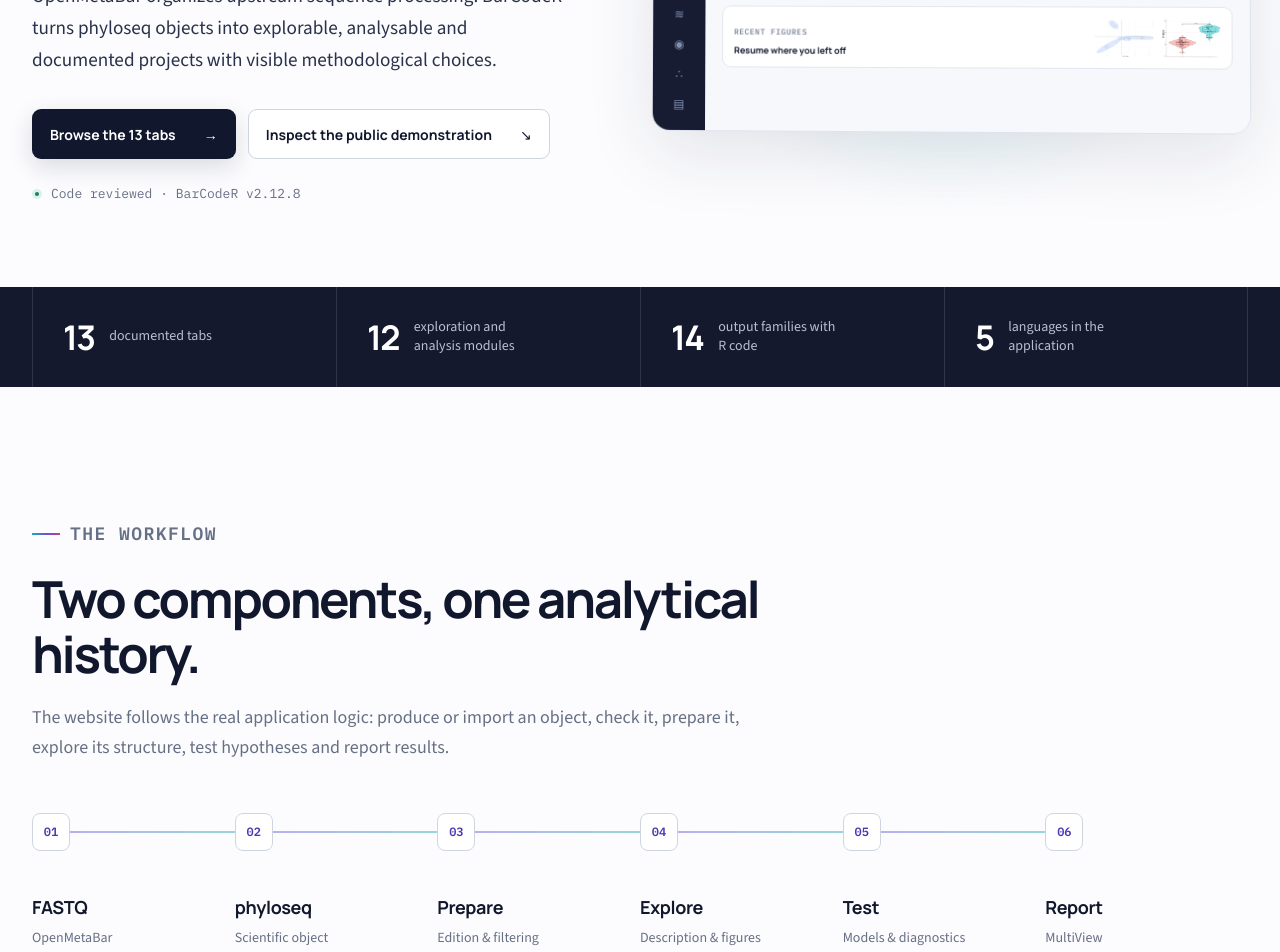
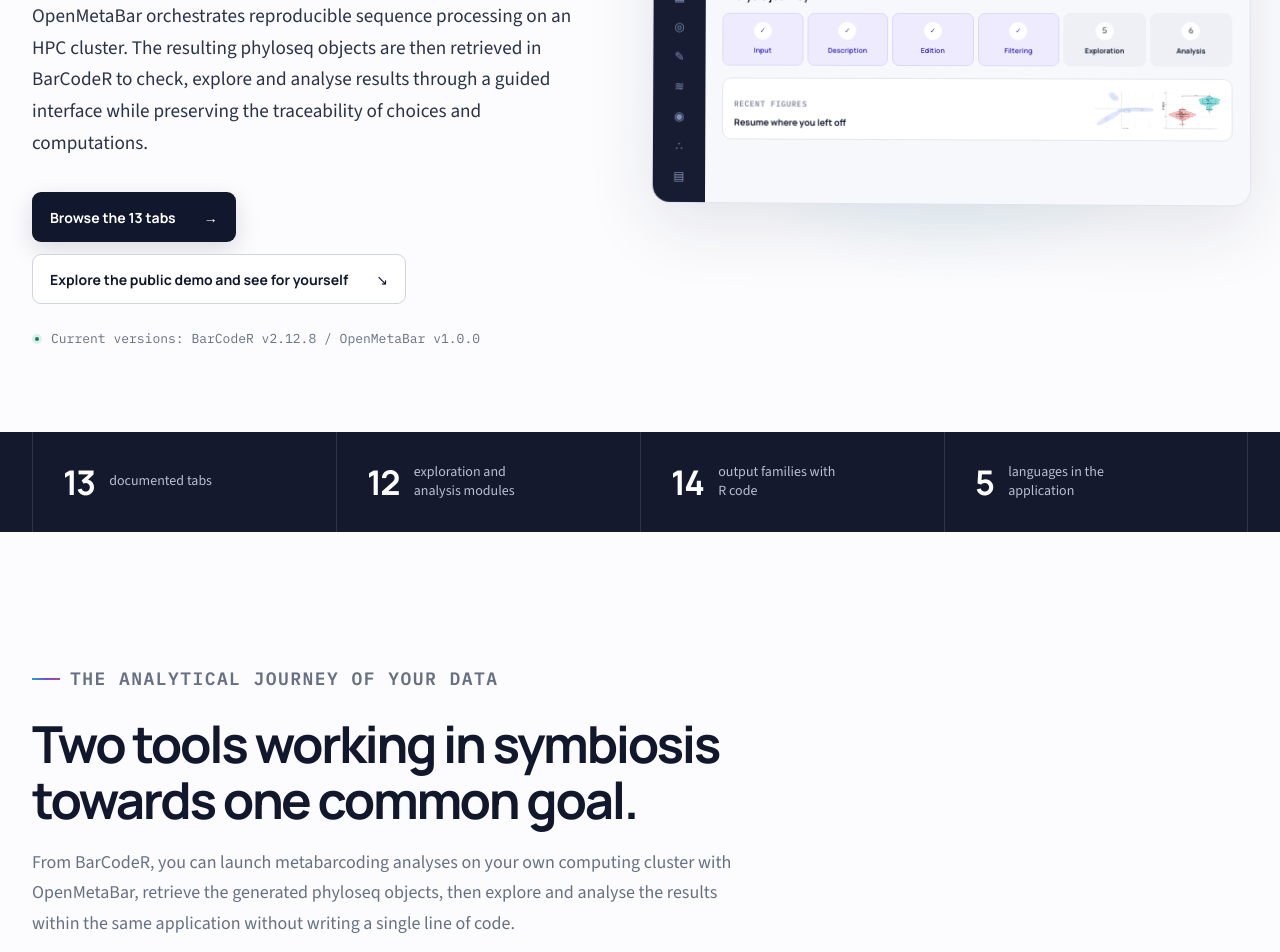
Before and after one commit to MLPosuphy/site-BarCodeR-R-shiny-application, a React (Vite) app: page / in a window 1280 px wide. Shown: the part 580-1532 px from the top of the page. Built offline with nearby package versions, Linux system fonts and the light colour scheme.

Commit message:
Refine overview hero and analytical workflow

```diff
--- a/src/App.tsx
+++ b/src/App.tsx
@@ -4,6 +4,10 @@
 const asset = (path: string) => `${import.meta.env.BASE_URL}${path}`;
 const tx = (value: Localized, language: Language) => value[language];
 const moduleHref = (key: string) => `#/application/${key}`;
+
+// When the real BarCodeR home screenshot is provided, place it in `public/`
+// and set this single path (for example: "app-previews/barcoder-home-real.png").
+const HOME_SCREENSHOT_PATH: string | null = null;
 
 const groupOrder: AppModule["group"][] = ["orient", "input", "prepare", "analyse", "report"];
 
@@ -113,35 +117,59 @@
   );
 }
 
+function HomeApplicationVisual({ language }: { language: Language }) {
+  if (!HOME_SCREENSHOT_PATH) return <AppPreview language={language} />;
+
+  return (
+    <div className="home-screenshot-frame">
+      <img
+        src={asset(HOME_SCREENSHOT_PATH)}
+        alt={language === "fr" ? "Page d’accueil réelle de l’application BarCodeR" : "Real BarCodeR application home page"}
+      />
+    </div>
+  );
+}
+
 function Workflow({ language, compact = false }: { language: Language; compact?: boolean }) {
-  const items = [
+  const overviewItems = [
+    [language === "fr" ? "Entrer dans BarCodeR" : "Enter BarCodeR", language === "fr" ? "Projet · données · paramètres" : "Project · data · parameters", "01"],
+    [language === "fr" ? "Lancer OpenMetaBar" : "Launch OpenMetaBar", "FASTQ · design · reference", "02"],
+    [language === "fr" ? "Suivre le calcul HPC" : "Monitor HPC computing", "Nextflow · Slurm · monitoring", "03"],
+    [language === "fr" ? "Récupérer le phyloseq" : "Retrieve the phyloseq", language === "fr" ? "Import direct dans BarCodeR" : "Direct import into BarCodeR", "04"],
+    [language === "fr" ? "Explorer & analyser" : "Explore & analyse", language === "fr" ? "Figures · statistiques · diagnostics" : "Figures · statistics · diagnostics", "05"],
+    [language === "fr" ? "Restituer" : "Report", language === "fr" ? "Historique · code R · MultiView" : "History · R code · MultiView", "06"]
+  ];
+  const applicationItems = [
     ["FASTQ", "OpenMetaBar", "01"], ["phyloseq", language === "fr" ? "Objet scientifique" : "Scientific object", "02"],
     [language === "fr" ? "Préparer" : "Prepare", language === "fr" ? "Édition & filtration" : "Edition & filtering", "03"],
     [language === "fr" ? "Explorer" : "Explore", language === "fr" ? "Description & figures" : "Description & figures", "04"],
     [language === "fr" ? "Tester" : "Test", language === "fr" ? "Modèles & diagnostics" : "Models & diagnostics", "05"],
     [language === "fr" ? "Restituer" : "Report", "MultiView", "06"]
   ];
+  const items = compact ? applicationItems : overviewItems;
   return <div className={compact ? "workflow compact" : "workflow"}>{items.map(([name, detail, number], index) => <div className="workflow-step" key={number}><span>{number}</span><div><b>{name}</b><small>{detail}</small></div>{index < items.length - 1 && <i />}</div>)}</div>;
 }
 
 function Landing({ language }: { language: Language }) {
   const c = language === "fr" ? {
-    badge: "Logiciel scientifique · R/Shiny + Nextflow DSL2",
+    badge: "Métabarcoding intégré · du calcul HPC à l’analyse interactive",
     title: <>Du read à la figure,<br /><em>sans perdre le fil scientifique.</em></>,
-    intro: "OpenMetaBar organise le traitement amont des séquences. BarCodeR transforme les objets phyloseq en projets explorables, analysables et documentés, avec des choix méthodologiques visibles.",
-    explore: "Parcourir les 13 onglets", proof: "Examiner la démonstration publique", version: "Code examiné · BarCodeR v2.12.8",
+    intro: "OpenMetaBar orchestre le traitement reproductible des séquences sur cluster HPC. Les objets phyloseq générés sont ensuite récupérés dans BarCodeR pour contrôler, explorer et analyser les résultats au sein d’une interface guidée, tout en conservant la traçabilité des choix et des calculs.",
+    explore: "Parcourir les 13 onglets", proof: "Explorer la démo publique pour vous convaincre", version: "Versions actuelles : BarCodeR v2.12.8 / OpenMetaBar v1.0.0",
     numbers: [["13", "onglets documentés"], ["12", "modules d’exploration et d’analyse"], ["14", "familles de sorties avec code R"], ["5", "langues dans l’application"]],
-    workflowK: "Le parcours", workflowT: "Deux composants, un même historique analytique.", workflowP: "Le site suit la logique réelle de l’application : produire ou importer un objet, le contrôler, le préparer, explorer ses structures, tester des hypothèses puis restituer les résultats.",
+    workflowK: "Le parcours analytique de vos données", workflowT: "Deux outils en symbiose pour servir un objectif commun.", workflowP: "Depuis BarCodeR, vous pouvez lancer vos analyses de métabarcoding sur votre propre cluster de calcul avec OpenMetaBar, récupérer les objets phyloseq générés, puis explorer et analyser les résultats au sein de la même application, sans avoir à écrire une seule ligne de code.",
+    workflowNote: "Les deux outils restent également disponibles indépendamment : BarCodeR peut analyser des objets phyloseq déjà constitués, tandis qu’OpenMetaBar peut être exécuté directement sur un cluster de calcul à partir de fichiers FASTQ.",
     modulesK: "Dans l’application", modulesT: "Chaque onglet a désormais sa propre page.", modulesP: "Les pages ci-dessous décrivent les entrées, les opérations, les sorties et les points de vigilance observés directement dans le code.",
     evidenceK: "Démonstration publique", evidenceT: "Les figures sont calculées, pas inventées.", evidenceP: "La démonstration utilise l’objet public GlobalPatterns de phyloseq. Le dataset synthétique de test n’est pas utilisé comme preuve scientifique.", details: "Voir les données et les méthodes",
     rigourK: "Conception", rigourT: "Attractif ne veut pas dire promotionnel.", rigourCards: [["Méthodes visibles", "Les paramètres de calcul sont distingués des options de rendu."], ["Limites explicites", "Chaque module indique ses prérequis et ses risques d’interprétation."], ["Traçabilité", "Dataset, provenance, historiques et scripts restent reliés."], ["Interface réelle", "Les contenus suivent les modules effectivement présents dans BarCodeR."]]
   } : {
-    badge: "Scientific software · R/Shiny + Nextflow DSL2",
+    badge: "Integrated metabarcoding · from HPC computing to interactive analysis",
     title: <>From reads to figures,<br /><em>without losing the scientific thread.</em></>,
-    intro: "OpenMetaBar organizes upstream sequence processing. BarCodeR turns phyloseq objects into explorable, analysable and documented projects with visible methodological choices.",
-    explore: "Browse the 13 tabs", proof: "Inspect the public demonstration", version: "Code reviewed · BarCodeR v2.12.8",
+    intro: "OpenMetaBar orchestrates reproducible sequence processing on an HPC cluster. The resulting phyloseq objects are then retrieved in BarCodeR to check, explore and analyse results through a guided interface while preserving the traceability of choices and computations.",
+    explore: "Browse the 13 tabs", proof: "Explore the public demo and see for yourself", version: "Current versions: BarCodeR v2.12.8 / OpenMetaBar v1.0.0",
     numbers: [["13", "documented tabs"], ["12", "exploration and analysis modules"], ["14", "output families with R code"], ["5", "languages in the application"]],
-    workflowK: "The workflow", workflowT: "Two components, one analytical history.", workflowP: "The website follows the real application logic: produce or import an object, check it, prepare it, explore its structure, test hypotheses and report results.",
+    workflowK: "The analytical journey of your data", workflowT: "Two tools working in symbiosis towards one common goal.", workflowP: "From BarCodeR, you can launch metabarcoding analyses on your own computing cluster with OpenMetaBar, retrieve the generated phyloseq objects, then explore and analyse the results within the same application without writing a single line of code.",
+    workflowNote: "Both tools also remain available independently: BarCodeR can analyse previously created phyloseq objects, while OpenMetaBar can run directly on a computing cluster from FASTQ files.",
     modulesK: "Inside the application", modulesT: "Every tab now has its own page.", modulesP: "The pages below describe inputs, operations, outputs and cautions observed directly in the code.",
     evidenceK: "Public demonstration", evidenceT: "Figures are computed, not invented.", evidenceP: "The demonstration uses the public phyloseq GlobalPatterns object. The synthetic test dataset is not used as scientific evidence.", details: "View data and methods",
     rigourK: "Design", rigourT: "Engaging does not mean promotional.", rigourCards: [["Visible methods", "Computation parameters are separated from display options."], ["Explicit limits", "Every module states prerequisites and interpretation risks."], ["Traceability", "Dataset, provenance, histories and scripts remain connected."], ["Real interface", "Content follows modules actually present in BarCodeR."]]
@@ -150,10 +178,10 @@
   return <main>
     <section className="hero page-width">
       <div className="hero-copy reveal"><Eyebrow>{c.badge}</Eyebrow><h1>{c.title}</h1><p className="lead">{c.intro}</p><div className="hero-actions"><a className="button primary" href="#/application">{c.explore}<span>→</span></a><a className="button secondary" href="#/evidence">{c.proof}<span>↘</span></a></div><p className="version-line"><span />{c.version}</p></div>
-      <div className="hero-media reveal delay-1"><div className="ambient-ring" /><AppPreview language={language} /><div className="signal-card signal-one"><span>R</span><div><b>{language === "fr" ? "Code reproductible" : "Reproducible code"}</b><small>14 output families</small></div></div><div className="signal-card signal-two"><span>✓</span><div><b>{language === "fr" ? "Provenance attachée" : "Provenance attached"}</b><small>FASTQ → phyloseq → figure</small></div></div></div>
+      <div className="hero-media reveal delay-1"><div className="ambient-ring" /><HomeApplicationVisual language={language} /><div className="signal-card signal-one"><span>R</span><div><b>{language === "fr" ? "Application R/Shiny" : "R/Shiny application"}</b><small>{language === "fr" ? "Analyse interactive" : "Interactive analysis"}</small></div></div><div className="signal-card signal-two"><span>HPC</span><div><b>{language === "fr" ? "Calcul sur cluster HPC" : "HPC cluster computing"}</b><small>OpenMetaBar · Nextflow</small></div></div><div className="signal-card signal-three"><span>✓</span><div><b>{language === "fr" ? "Traçabilité complète" : "Complete traceability"}</b><small>{language === "fr" ? "Du run à la figure" : "From run to figure"}</small></div></div></div>
     </section>
     <section className="numbers-band"><div className="page-width numbers-grid">{c.numbers.map(([number, label]) => <div key={label}><b>{number}</b><span>{label}</span></div>)}</div></section>
-    <section className="section page-width reveal"><div className="section-intro"><Eyebrow>{c.workflowK}</Eyebrow><h2>{c.workflowT}</h2><p>{c.workflowP}</p></div><Workflow language={language} /></section>
+    <section className="section page-width reveal"><div className="section-intro"><Eyebrow>{c.workflowK}</Eyebrow><h2>{c.workflowT}</h2><p>{c.workflowP}</p></div><Workflow language={language} /><p className="workflow-independence"><span>↗</span>{c.workflowNote}</p></section>
     <section className="section section-tint"><div className="page-width"><div className="section-intro reveal"><Eyebrow>{c.modulesK}</Eyebrow><h2>{c.modulesT}</h2><p>{c.modulesP}</p></div><ModuleGrid language={language} limit={13} /></div></section>
     <section className="section page-width evidence-teaser reveal"><div className="evidence-copy"><Eyebrow>{c.evidenceK}</Eyebrow><h2>{c.evidenceT}</h2><p>{c.evidenceP}</p><a className="text-link" href="#/evidence">{c.details}<span>→</span></a></div><div className="evidence-figure"><img src={asset("figures/globalpatterns-ordination.png")} alt={language === "fr" ? "Ordination PCoA calculée sur le dataset GlobalPatterns" : "PCoA ordination computed on the GlobalPatterns dataset"} /><span>GlobalPatterns · Bray–Curtis · PCoA</span></div></section>
     <section className="section dark-section"><div className="page-width"><div className="section-intro light reveal"><Eyebrow>{c.rigourK}</Eyebrow><h2>{c.rigourT}</h2></div><div className="rigour-grid">{c.rigourCards.map(([title, text], index) => <article className="reveal" style={{ "--delay": `${index * 55}ms` } as React.CSSProperties} key={title}><span>0{index + 1}</span><h3>{title}</h3><p>{text}</p></article>)}</div></div></section>
--- a/src/styles.css
+++ b/src/styles.css
@@ -131,12 +131,15 @@
 .preview-recent > div { flex: 1; }
 .preview-recent b { display: block; font-family: var(--font-display); font-size: 9px; }
 .preview-recent img { border-radius: 5px; height: 38px; object-fit: cover; width: 58px; }
-.signal-card { align-items: center; animation: settle-in .65s cubic-bezier(.2,.8,.2,1) both; background: rgba(255,255,255,.96); border: 1px solid var(--line); border-radius: 11px; box-shadow: 0 14px 36px rgba(28,34,61,.14); display: flex; gap: 10px; padding: 12px 14px; position: absolute; }
-.signal-card > span { align-items: center; background: var(--violet-pale); border-radius: 8px; color: var(--violet-dark); display: flex; font-family: var(--font-display); font-size: 13px; font-weight: 800; height: 31px; justify-content: center; width: 31px; }
-.signal-card b { display: block; font-family: var(--font-display); font-size: 12px; }
-.signal-card small { color: var(--muted); display: block; font-family: var(--font-mono); font-size: 9px; margin-top: 1px; }
+.home-screenshot-frame { aspect-ratio: 1.46 / 1; background: #f7f8fc; border: 1px solid #dfe3ee; border-radius: 18px; box-shadow: var(--shadow); overflow: hidden; transform: rotateY(-2deg) rotateX(1deg); }
+.home-screenshot-frame img { height: 100%; object-fit: cover; object-position: left top; width: 100%; }
+.signal-card { align-items: center; animation: settle-in .65s cubic-bezier(.2,.8,.2,1) both; background: rgba(255,255,255,.97); border: 1px solid var(--line); border-radius: 11px; box-shadow: 0 14px 36px rgba(28,34,61,.14); display: flex; gap: 11px; min-width: 176px; padding: 12px 14px; position: absolute; }
+.signal-card > span { align-items: center; background: var(--violet-pale); border-radius: 8px; color: var(--violet-dark); display: flex; flex: 0 0 auto; font-family: var(--font-display); font-size: 11px; font-weight: 800; height: 34px; justify-content: center; width: 38px; }
+.signal-card b { display: block; font-family: var(--font-display); font-size: 13px; }
+.signal-card small { color: var(--muted); display: block; font-family: var(--font-mono); font-size: 11px; line-height: 1.35; margin-top: 2px; }
 .signal-one { right: -22px; top: -30px; }
-.signal-two { animation-delay: .12s; bottom: -30px; left: 28px; }
+.signal-two { animation-delay: .12s; bottom: 82px; right: -34px; }
+.signal-three { animation-delay: .24s; bottom: -30px; left: 28px; }
 @keyframes settle-in { from { opacity: 0; transform: translateY(12px) scale(.96); } to { opacity: 1; transform: none; } }
 
 .numbers-band { background: var(--dark); color: white; }
@@ -166,6 +169,8 @@
 .workflow-step b { display: block; font-family: var(--font-display); font-size: 18px; letter-spacing: -.02em; }
 .workflow-step small { color: var(--muted); display: block; font-size: 14px; line-height: 1.45; margin-top: 6px; }
 .workflow.compact { background: var(--surface); border: 1px solid var(--line); border-radius: 14px; margin-top: 48px; padding: 28px 24px 12px; }
+.workflow-independence { align-items: flex-start; border-top: 1px solid var(--line-dark); color: var(--ink-soft); display: flex; font-size: 16px; gap: 13px; line-height: 1.65; margin-top: 14px; max-width: 990px; padding-top: 24px; }
+.workflow-independence > span { align-items: center; background: var(--violet-pale); border-radius: 50%; color: var(--violet-dark); display: flex; flex: 0 0 auto; font-family: var(--font-display); font-size: 13px; font-weight: 800; height: 28px; justify-content: center; margin-top: 1px; width: 28px; }
 
 .module-grid { display: grid; gap: 15px; grid-template-columns: repeat(4, 1fr); }
 .module-card { background: var(--surface); border: 1px solid var(--line); border-radius: 12px; display: flex; flex-direction: column; min-height: 305px; padding: 22px; transition: border-color .2s ease, box-shadow .2s ease, transform .2s ease; }
@@ -360,7 +365,7 @@
   .hero, .module-hero { gap: 45px; }
   .module-grid { grid-template-columns: repeat(3, 1fr); }
   .workflow-step { padding-right: 14px; }.workflow-step b { font-size: 16px; }
-  .signal-one { right: -8px; }
+  .signal-one, .signal-two { right: -8px; }
 }
 
 @media (max-width: 920px) {
```
